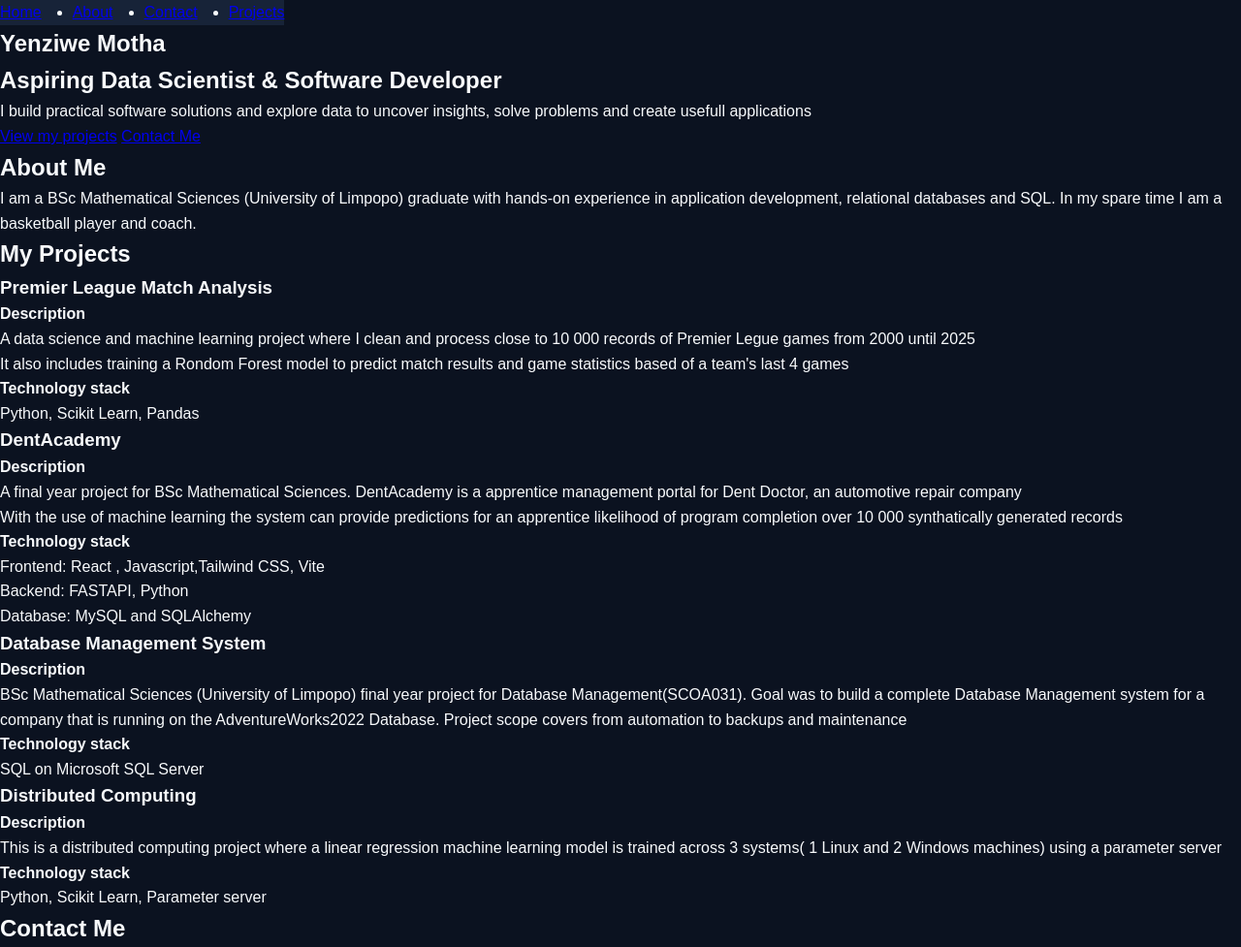
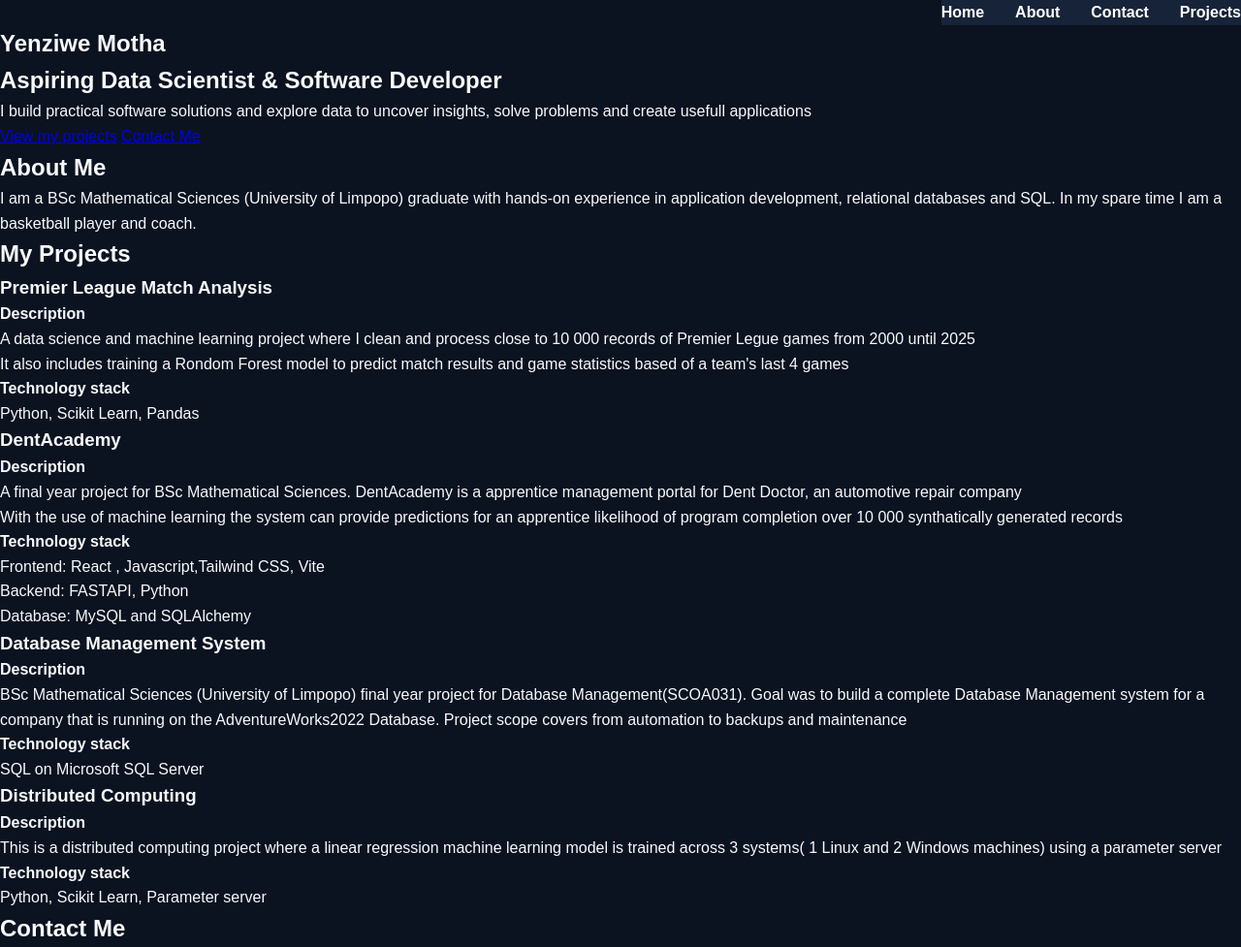
Before and after one commit to YenziweMotha/YenziweMotha.github.io, a plain HTML site: page index.html in a window 1280 px wide. Shown: the whole page at 97% size. Drawn offline with Linux system fonts and the light colour scheme.

Commit message:
Moved Nav bar to right

```diff
--- a/styles.css
+++ b/styles.css
@@ -29,7 +29,7 @@ body{
 }
 .navbar{
     display: flex;
-    justify-content: space-between;
+    justify-content: flex-end;
     align-items: center;
     background-color: #0b1220;
 }
@@ -39,4 +39,18 @@ body{
     align-items: center;
     background-color: #172338;
     gap: 2rem;
+    list-style: none;
+    padding: 0;
 }
+
+.navlinks a {
+    text-decoration: none;
+    color: white;
+    font-weight: bold;
+    transition: color 0.3s ease, transform 0.2s ease-out;
+}
+
+.navlinks a:hover{
+    color: var(--primary);
+    transform: translateY(-3px);
+}
```
